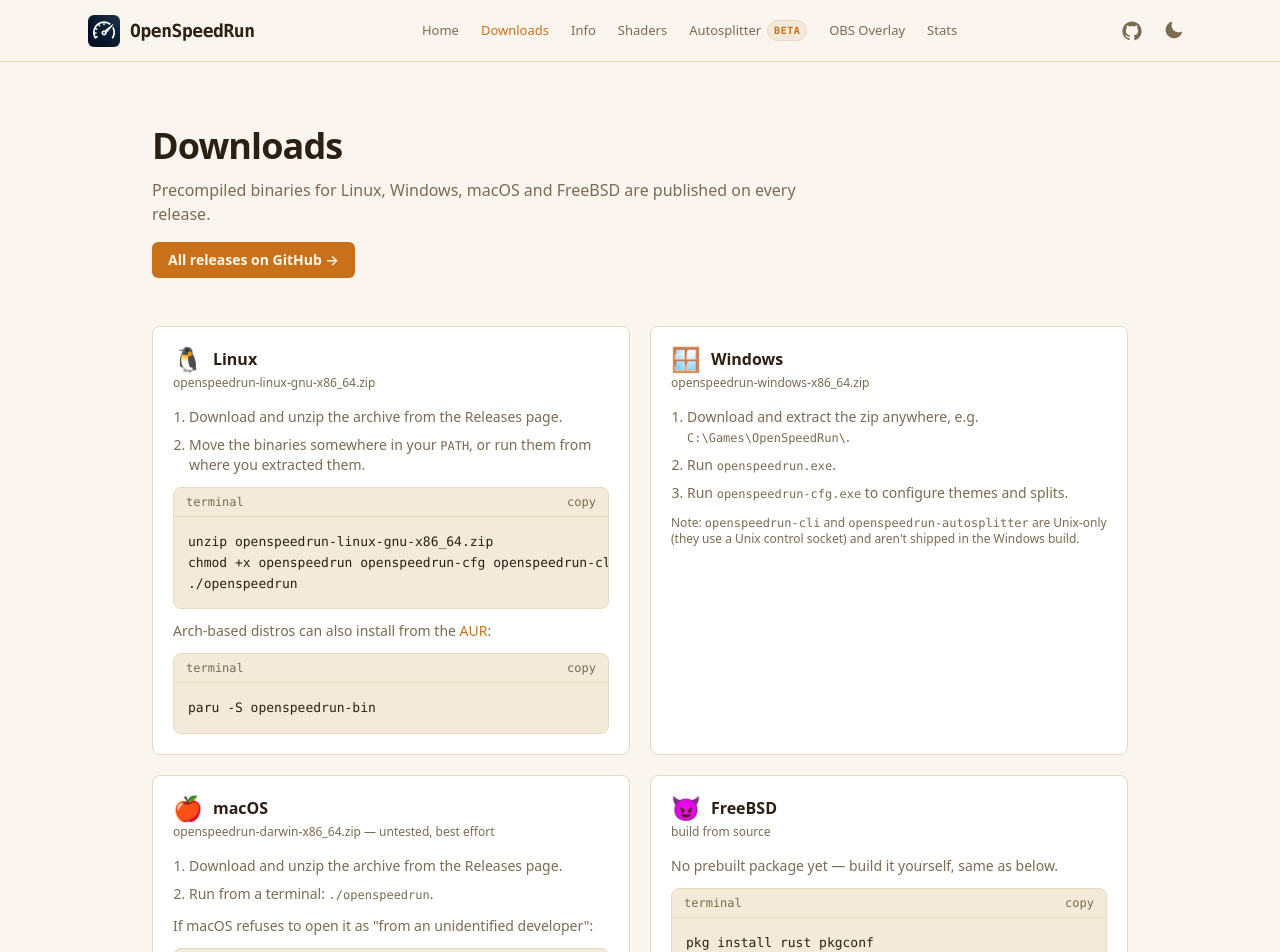
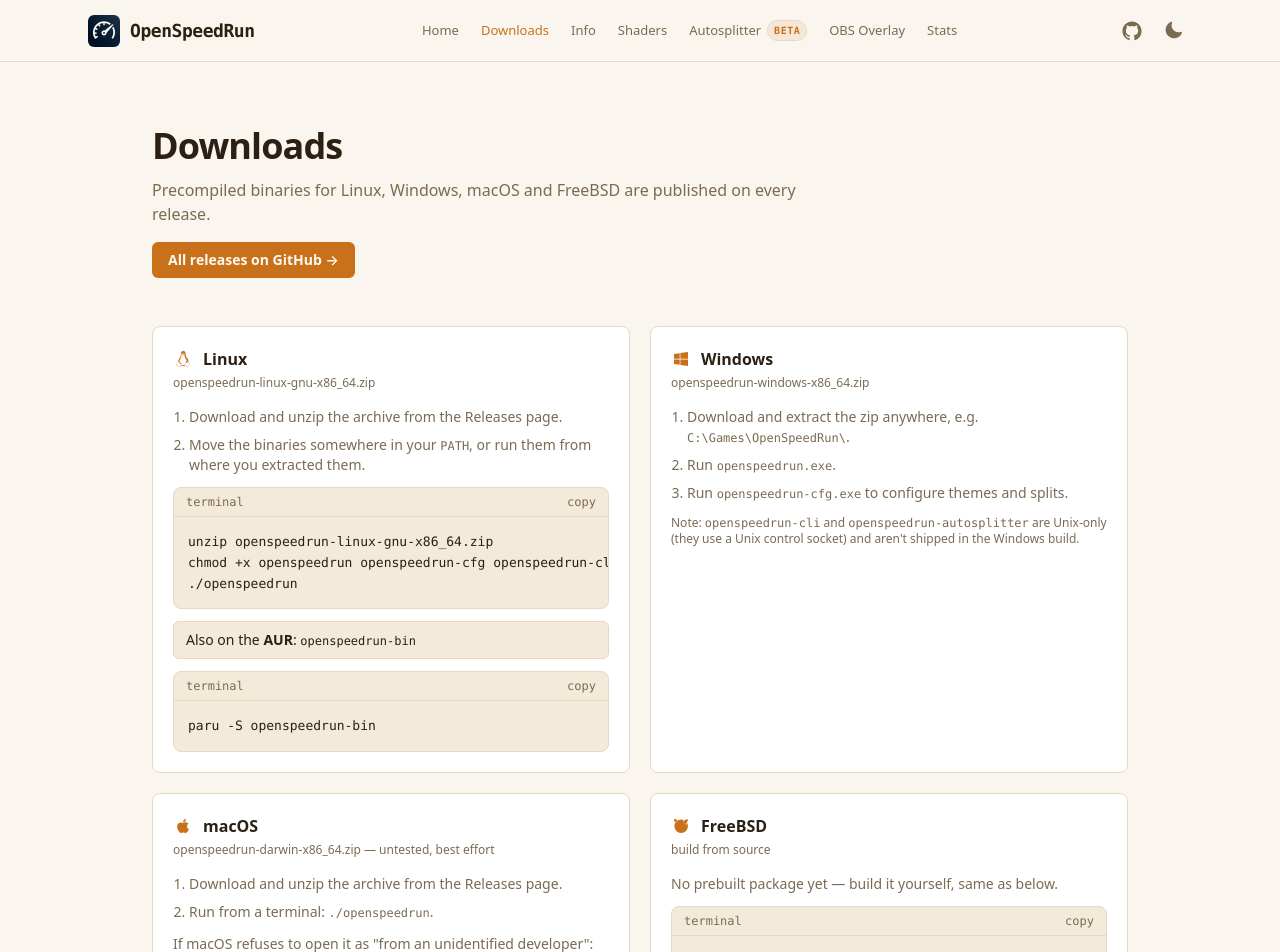
Before and after one commit to SrWither/OpenSpeedRun-Site, a Vue app: page /downloads in a window 1280 px wide. Shown: the top 952 px of the page. Built offline with nearby package versions, Linux system fonts and the light colour scheme.

Commit message:
feat: font awesome

```diff
--- a/package.json
+++ b/package.json
@@ -15,6 +15,10 @@
     "format": "oxfmt src/"
   },
   "dependencies": {
+    "@fortawesome/fontawesome-svg-core": "^7.3.0",
+    "@fortawesome/free-brands-svg-icons": "^7.3.0",
+    "@fortawesome/free-solid-svg-icons": "^7.3.0",
+    "@fortawesome/vue-fontawesome": "^3.3.0",
     "@tailwindcss/vite": "^4.3.2",
     "chart.js": "^4.5.1",
     "pinia": "^3.0.4",
--- a/src/components/PlatformCard.vue
+++ b/src/components/PlatformCard.vue
@@ -1,11 +1,14 @@
 <script setup lang="ts">
-defineProps<{ icon: string; title: string; note?: string }>()
+import { FontAwesomeIcon } from '@fortawesome/vue-fontawesome'
+import type { IconDefinition } from '@fortawesome/fontawesome-svg-core'
+
+defineProps<{ icon: IconDefinition; title: string; note?: string }>()
 </script>
 
 <template>
   <div class="rounded-lg border border-border bg-surface p-5">
     <div class="flex items-center gap-2.5">
-      <span class="text-2xl leading-none">{{ icon }}</span>
+      <FontAwesomeIcon :icon="icon" class="h-6 w-6 text-accent" />
       <h3 class="font-semibold">{{ title }}</h3>
     </div>
     <p v-if="note" class="mt-1 text-xs text-ink-muted">{{ note }}</p>
--- a/src/views/DownloadsView.vue
+++ b/src/views/DownloadsView.vue
@@ -1,4 +1,6 @@
 <script setup lang="ts">
+import { FontAwesomeIcon } from '@fortawesome/vue-fontawesome'
+import { faLinux, faWindows, faApple, faFreebsd, faArchLinux } from '@fortawesome/free-brands-svg-icons'
 import CodeBlock from '@/components/CodeBlock.vue'
 import PlatformCard from '@/components/PlatformCard.vue'
 
@@ -23,7 +25,7 @@ const releasesUrl = 'https://github.com/SrWither/OpenSpeedRun/releases'
     </div>
 
     <div class="mt-12 grid grid-cols-1 gap-5 md:grid-cols-2">
-      <PlatformCard icon="🐧" title="Linux" note="openspeedrun-linux-gnu-x86_64.zip">
+      <PlatformCard :icon="faLinux" title="Linux" note="openspeedrun-linux-gnu-x86_64.zip">
         <ol class="list-decimal space-y-2 pl-4 text-ink-muted">
           <li>Download and unzip the archive from the Releases page.</li>
           <li>
@@ -37,20 +39,19 @@ const releasesUrl = 'https://github.com/SrWither/OpenSpeedRun/releases'
 chmod +x openspeedrun openspeedrun-cfg openspeedrun-cli openspeedrun-autosplitter
 ./openspeedrun"
         />
-        <p class="text-ink-muted">
-          Arch-based distros can also install from the
-          <a
-            href="https://aur.archlinux.org/packages/openspeedrun-bin"
-            target="_blank"
-            rel="noopener"
-            class="text-accent hover:underline"
-            >AUR</a
-          >:
-        </p>
+        <a
+          href="https://aur.archlinux.org/packages/openspeedrun-bin"
+          target="_blank"
+          rel="noopener"
+          class="flex items-center gap-2 rounded-md border border-border bg-surface-alt px-3 py-2 text-sm transition-colors hover:border-accent/50"
+        >
+          <FontAwesomeIcon :icon="faArchLinux" class="h-5 w-5 text-accent" />
+          <span>Also on the <strong class="text-ink">AUR</strong>: <code class="font-mono text-xs">openspeedrun-bin</code></span>
+        </a>
         <CodeBlock label="terminal" code="paru -S openspeedrun-bin" />
       </PlatformCard>
 
-      <PlatformCard icon="🪟" title="Windows" note="openspeedrun-windows-x86_64.zip">
+      <PlatformCard :icon="faWindows" title="Windows" note="openspeedrun-windows-x86_64.zip">
         <ol class="list-decimal space-y-2 pl-4 text-ink-muted">
           <li>Download and extract the zip anywhere, e.g. <code class="font-mono text-xs">C:\Games\OpenSpeedRun\</code>.</li>
           <li>Run <code class="font-mono text-xs">openspeedrun.exe</code>.</li>
@@ -63,7 +64,7 @@ chmod +x openspeedrun openspeedrun-cfg openspeedrun-cli openspeedrun-autosplitte
         </p>
       </PlatformCard>
 
-      <PlatformCard icon="🍎" title="macOS" note="openspeedrun-darwin-x86_64.zip — untested, best effort">
+      <PlatformCard :icon="faApple" title="macOS" note="openspeedrun-darwin-x86_64.zip — untested, best effort">
         <ol class="list-decimal space-y-2 pl-4 text-ink-muted">
           <li>Download and unzip the archive from the Releases page.</li>
           <li>Run from a terminal: <code class="font-mono text-xs">./openspeedrun</code>.</li>
@@ -78,7 +79,7 @@ xattr -d com.apple.quarantine openspeedrun"
         />
       </PlatformCard>
 
-      <PlatformCard icon="😈" title="FreeBSD" note="build from source">
+      <PlatformCard :icon="faFreebsd" title="FreeBSD" note="build from source">
         <p class="text-ink-muted">
           No prebuilt package yet — build it yourself, same as below.
         </p>
```
Also changed, not shown: 1 other file (tests, documents, lock files or other folders).
